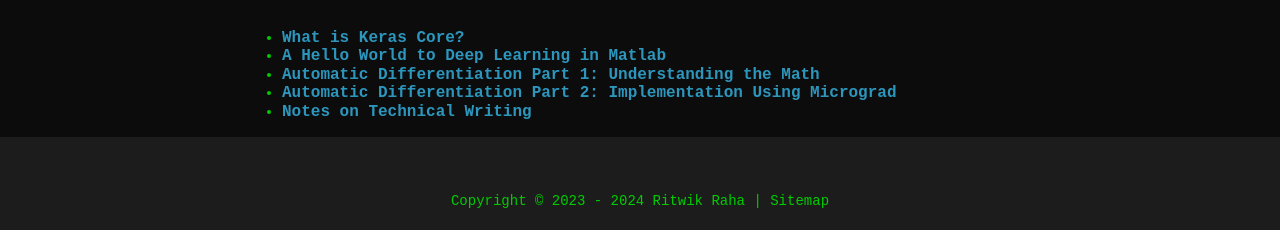
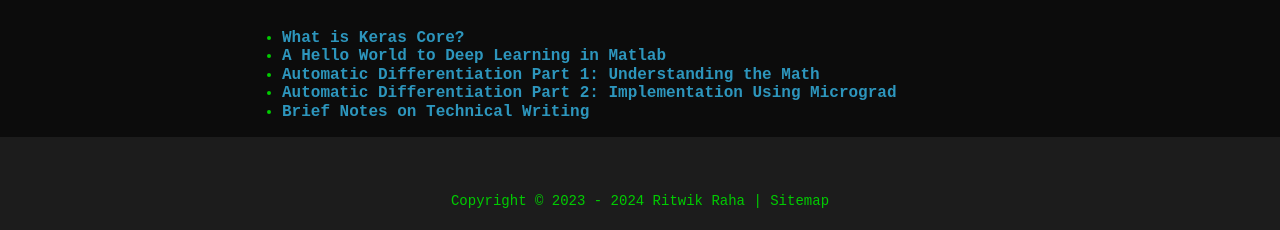
Before and after one commit to ritwikraha/ritwikraha.github.io, a Jekyll site: the page built from blogs.md, in a window 1280 px wide. Shown: the part 1475-1705 px from the top of the page. Built offline with Jekyll 4.4.1, drawn with Linux system fonts in a browser that asks for light colours.

Commit message:
add: blog coordinate

```diff
--- a/blogs.md
+++ b/blogs.md
@@ -64,4 +64,4 @@ The complete index of all my blogs/tutorials on various topics is listed here. P
 * [A Hello World to Deep Learning in Matlab](https://medium.com/@ritwikraha.nsec/a-hello-world-to-deep-learning-in-matlab-20f0f87acfa9)
 * [Automatic Differentiation Part 1: Understanding the Math](https://pyimagesearch.com/2022/12/05/automatic-differentiation-part-1-understanding-the-math/)
 * [Automatic Differentiation Part 2: Implementation Using Micrograd](https://pyimagesearch.com/2022/12/26/automatic-differentiation-part-2-implementation-using-micrograd/)
-* [Notes on  Technical Writing](https://ritwikraha.github.io/technical-writing)
+* [Brief Notes on  Technical Writing](https://ritwikraha.github.io/technical-writing)
```
